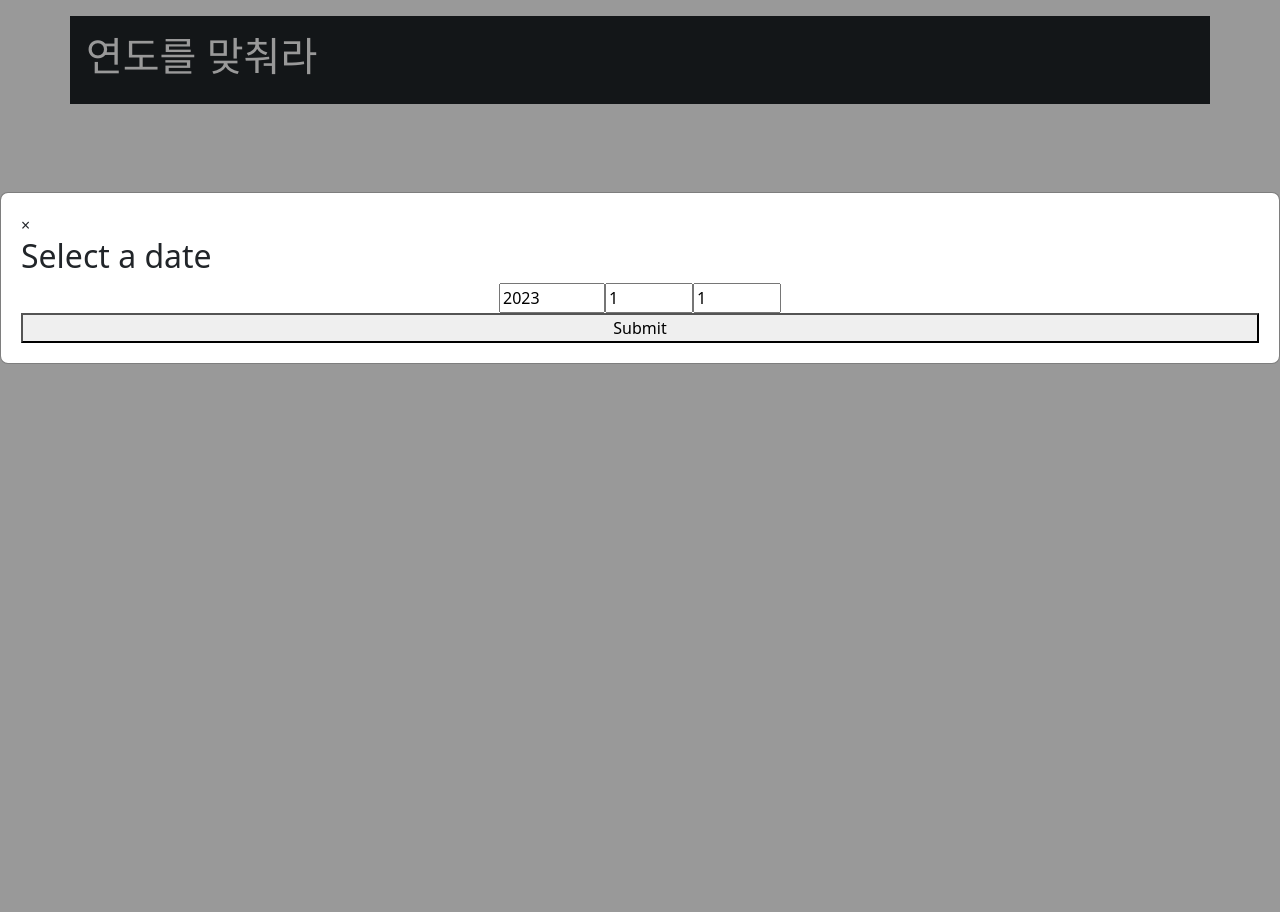
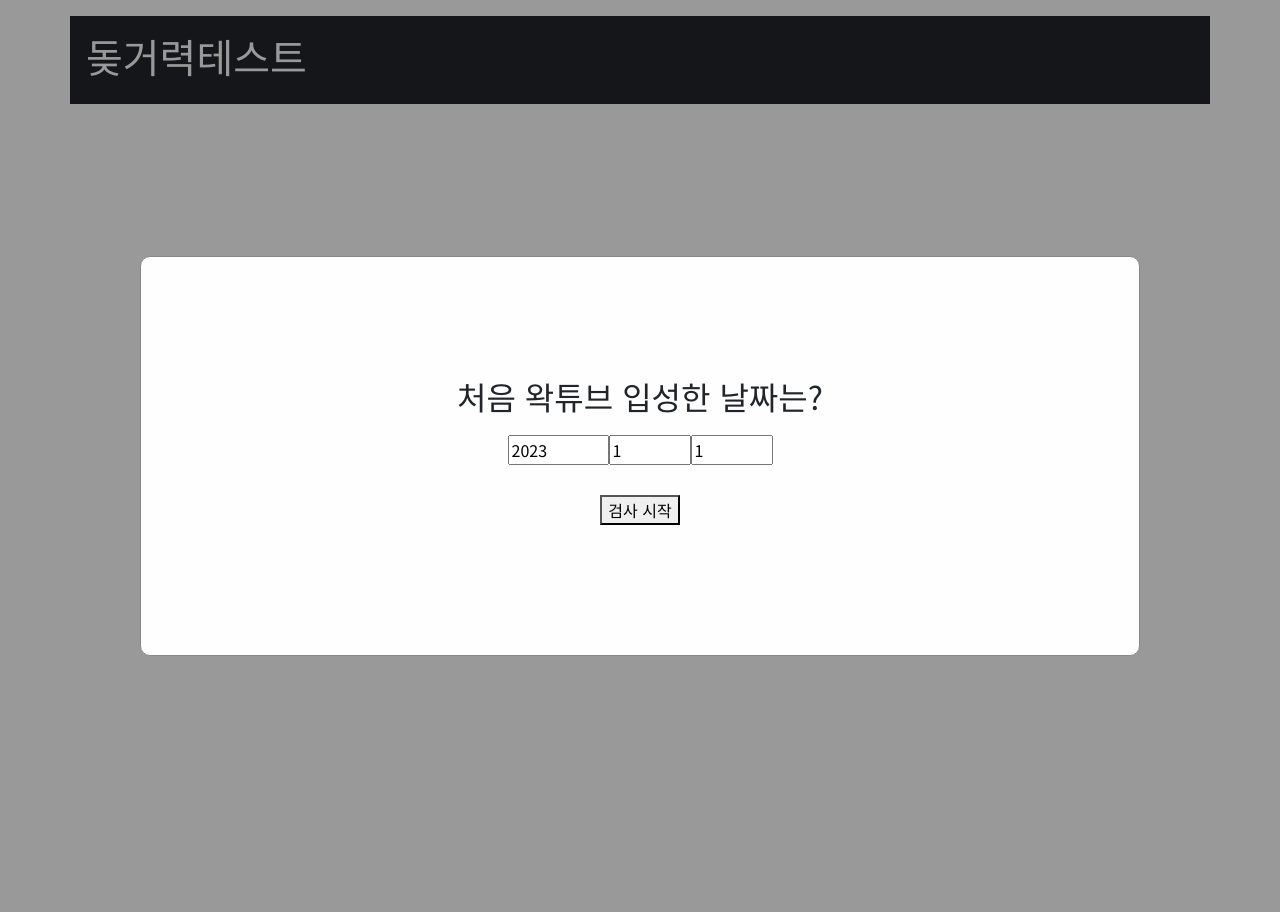
Before and after one commit to BEAN4222/guessthatyearkor, a FastAPI app: template templates/index.html in a window 1280 px wide. Run offline with FastAPI, Linux system fonts and the light colour scheme; the template is opened without the code that fills it, so the values that code supplies are empty; parts of the project's set-up code (start-up, migrations or seed data) failed here and were passed over; some libraries are stand-ins or nearby versions.

Commit message:
making prettier

```diff
--- a/main.py
+++ b/main.py
@@ -30,6 +30,7 @@
 def get_random_video(selected_date):
     global videos
     global videos_after_selected_date,standarddate,visit,index
+    print(index)
     if videos is None:
         try:
 
@@ -64,13 +65,13 @@
 
 @app.get("/img")
 async def image(request: Request):
+    global index
     try:
         selected_date_str = request.query_params.get('date')
         selected_date = datetime.strptime(selected_date_str, '%Y-%m-%d')
         print(selected_date)
         result = get_random_video(selected_date)
         if result:
-            print("hi",index)
             return result
         else:
             return {"error": "No more videos available"}
--- a/static/dragdrop.js
+++ b/static/dragdrop.js
@@ -22,6 +22,7 @@
 setTimeout(function() { fetchImage(selectedDate); }, 250);
 
 let life = 3
+let score = 0
 var item = document.querySelector('.item');
 function handleDragStart(event) {
   setTimeout(() => event.target.classList.add("dragging"), 0);
@@ -84,7 +85,7 @@
     `;
 
     // scoring part
-    let scoreflag = true
+    let scoreflag = true;
 
     let nextSibling = siblings.find(sibling => {
       return e.pageX <= sibling.offsetLeft-sortableList.scrollLeft + sibling.offsetWidth/2;
@@ -95,7 +96,7 @@
     if (nextSibling) {
       let nextSiblingYear = new Date(nextSibling.querySelector('.description .date').textContent);
       if (nextSiblingYear<currentYear){
-        scoreflag = false
+        scoreflag = false;
         console.log("틀린 연도",nextSibling)
         nextSibling = siblings.find(sibling => {
           nextSiblingYear = new Date(sibling.querySelector('.description .date').textContent);
@@ -127,9 +128,9 @@
       }
     }
     if (scoreflag != true) {
-      life -= 1
+      life -= 1;
       if (life == 0) {
-          scoreflag = true
+          scoreflag = true;
           // Show the modal
           let modal = document.getElementById("myModal");
           modal.style.display = "block";
@@ -139,14 +140,26 @@
               location.reload();
           }
       }
+
   }
+    else{
+      score+=1;
+      document.querySelector(".score").textContent = score;
+    }
 
     //making new element on the top and set an image over it
       top.appendChild(newDiv);
       var item = document.querySelector('.item');
       item.addEventListener('dragstart', handleDragStart);
       fetchImage(selectedDate);
-      document.querySelector(".life").textContent = `Life: ${life}`;
+      if (life==2){
+        document.querySelector(".life").textContent = "❤️❤️";
+      }
+      else if(life==1){
+        document.querySelector(".life").textContent = "❤️";
+      }
+
+
     }
   });
   }
--- a/static/style.css
+++ b/static/style.css
@@ -1,5 +1,9 @@
 .top {
     height: 224px;
+    display: flex;
+    justify-content: center;
+    flex-direction: column;
+    align-items: center;
 }
 
 .bottom {
@@ -10,10 +14,20 @@
     align-items: center;
   }
 
+.score{
+  font-size: 30px;
+  text-align: right;
+}
+
+.life{
+  position: fixed;
+  height: 200px;
+  font-size: 40px;
+}
 .item {
     width: 150px;
     min-width: 150px;
-    height: 224px;
+    height: 2px;
     margin: 10px;
 }
 
@@ -40,14 +54,23 @@
     width: 100%; /* Full width */
     height: 100%; /* Full height */
     overflow: auto; /* Enable scroll if needed */
-    background-color: rgb(0,0,0); /* Fallback color */
+    background-color: rgb(0, 0, 0); /* Fallback color */
     background-color: rgba(0,0,0,0.4); /* Black w/ opacity */
   }
 
-  .modal-content {
+  .modal-myown {
+    border-radius: 10px;
     background-color: #fefefe;
-    margin: 15% auto; /* 15% from the top and centered */
-    padding: 20px;
+    margin: 20% auto;
+    padding: 120px 40px;
     border: 1px solid #888;
-    width: 80%; /* Could be more or less, depending on screen size */
+    width: 1000px; /* Could be more or less, depending on screen size */
+    height: 400px;
+    text-align: center;
   }
+  .modal-myown h2{
+    margin-bottom: 20px;
+  }
+  .modal-myown button{
+    margin-top: 10px;
+  }
--- a/templates/game.html
+++ b/templates/game.html
@@ -1,8 +1,9 @@
 {% extends "index.html" %}
 {% block content %}
 <div class='container'>
-  <div class="life">Life: 3</div>
+  <div class="score">0</div>
     <div class="top">
+      <div class="life">❤️❤️❤️</div>
       <div class="item available"  draggable="true">
           <img class="item_img" alt="Random Image">
           <div class="description"></div>
--- a/templates/index.html
+++ b/templates/index.html
@@ -7,32 +7,39 @@
         <link href="{{ url_for('static', path='/style.css') }}" rel="stylesheet">
         <link href="https://cdn.jsdelivr.net/npm/bootstrap@5.3.0/dist/css/bootstrap.min.css" rel="stylesheet" integrity="sha384-9ndCyUaIbzAi2FUVXJi0CjmCapSmO7SnpJef0486qhLnuZ2cdeRhO02iuK6FUUVM" crossorigin="anonymous">
         <script src="https://cdn.jsdelivr.net/npm/bootstrap@5.0.2/dist/js/bootstrap.bundle.min.js" integrity="sha384-MrcW6ZMFYlzcLA8Nl+NtUVF0sA7MsXsP1UyJoMp4YLEuNSfAP+JcXn/tWtIaxVXM" crossorigin="anonymous"></script>
-        <title>연도를 맞춰라!</title>
-    </head>
+        <title>돚거력테스트!</title>
+        <link rel="preconnect" href="https://fonts.googleapis.com">
+<link rel="preconnect" href="https://fonts.gstatic.com" crossorigin>
+<link href="https://fonts.googleapis.com/css2?family=Noto+Sans+KR&display=swap" rel="stylesheet">
+      <style>
+        *{
+          font-family: 'Noto Sans KR', sans-serif;
+        }
+      </style>
+      </head>
     <body>
         <div class="container p-3 my-3 text-white bg-dark">
             <div class='row'>
-                <div class='col'><h1>연도를 맞춰라</h1></div>
+                <div class='col'><h1>돚거력테스트</h1></div>
             </div>
         </div>
 
 <div id="selectingModal" class="modal">
-  <div class="modal-content">
-    <span class="close">&times;</span>
-    <h2>Select a date</h2>
-    <div id="dateSelection">
+  <div class="modal-myown">
+    <h2>처음 왁튜브 입성한 날짜는?</h2>
+    <div id="dateSelection" style="margin-bottom: 20px;">
     <input type="number" id="year" min="1900" max="2099" step="1" value="2023" />
     <input type="number" id="month" min="1" max="12" step="1" value="1" />
     <input type="number" id="day" min="1" max="31" step="1" value="1" />
     </div>
-    <button id="submitDate">Submit</button>
+    <button id="submitDate">검사 시작</button>
   </div>
 </div>
 
 <div id="myModal" class="modal">
-    <div class="modal-content">
-      <p>You died!</p>
-      <button id="replay">Replay</button>
+    <div class="modal-myown">
+      <h2>수듄</h2>
+      <button id="replay">다시하기</button>
     </div>
   </div>
 
```
